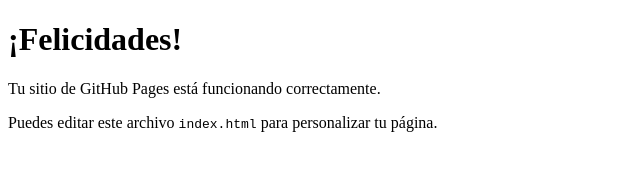
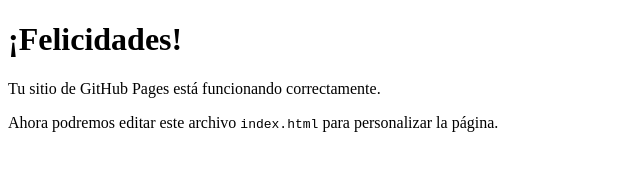
Before and after one commit to wchambillam/DPWEBIII, a plain HTML site: page index.html in a window 1280 px wide. Shown: the whole page, without its empty margins (0-640 px from the left). Drawn offline with Linux system fonts and the light colour scheme.

Commit message:
Update index.html
una leve modificacion.

```diff
--- a/index.html
+++ b/index.html
@@ -7,6 +7,6 @@
 <body>
   <h1>¡Felicidades!</h1>
   <p>Tu sitio de GitHub Pages está funcionando correctamente.</p>
-  <p>Puedes editar este archivo <code>index.html</code> para personalizar tu página.</p>
+  <p>Ahora podremos editar este archivo <code>index.html</code> para personalizar la página.</p>
 </body>
 </html>
```
